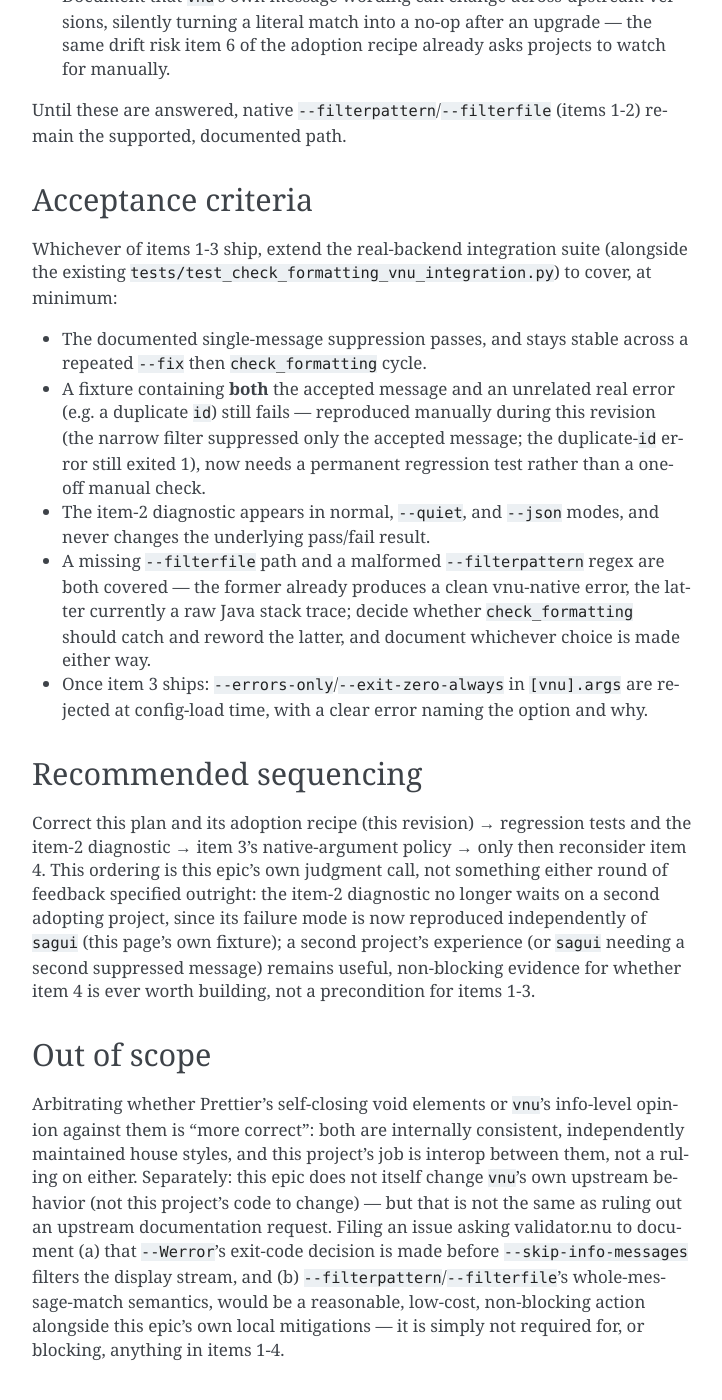
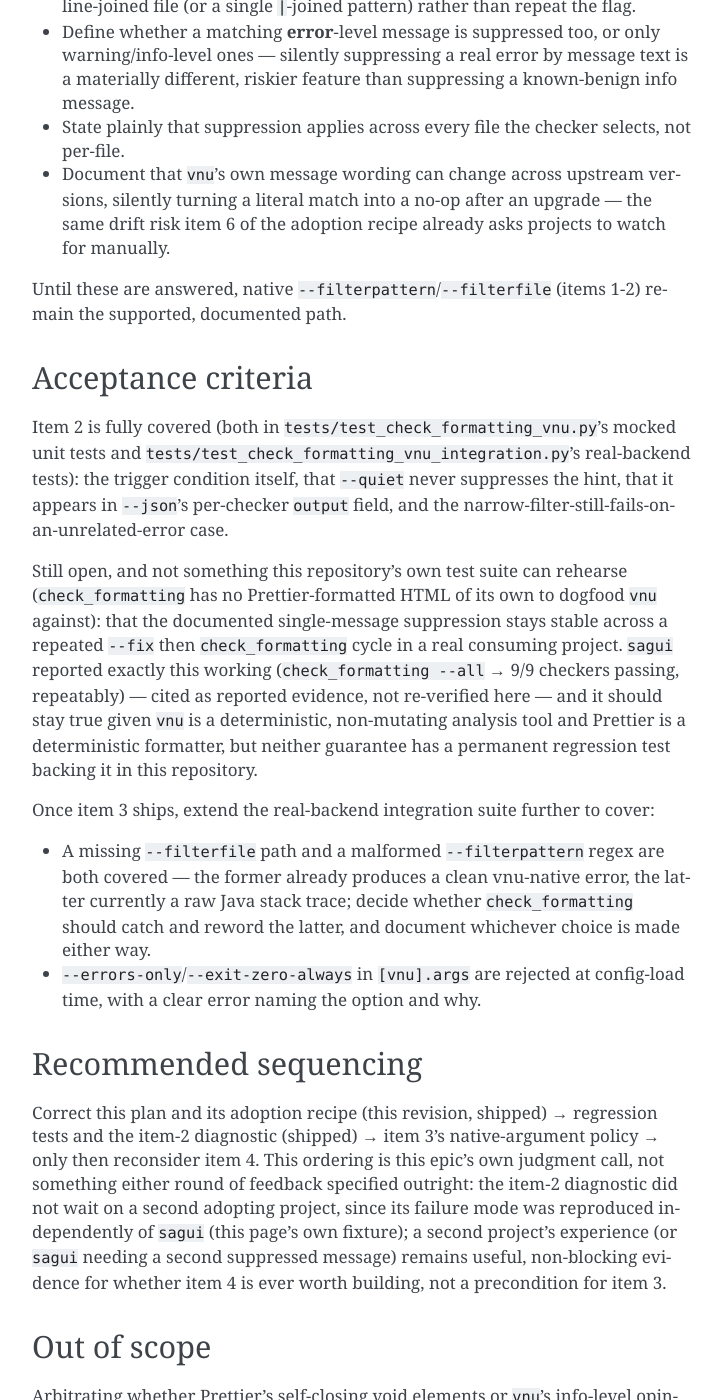
Before and after one commit to dememax/check_formatting, a Sphinx documentation site: the page built from docs/roadmap/vnu-message-suppression-ergonomics.rst, in a window 1280 px wide and 1400 px high, scrolled down 9658 px. Shown: the whole window, without its empty margins (388-1110 px from the left). Built offline with Sphinx 7.4.7, drawn with Linux system fonts in a browser that asks for light colours; some of the changed text lies outside the part shown.

Commit message:
docs(roadmap): mark vnu items 1-2 shipped, drop the capture-merged detour
Item 2 turned out simpler than scoped: the trigger condition only needs
the exit code _check_vnu already has and the args it already receives,
not vnu's own output text, so capturing via cli._run_capture_merged was
never actually needed. Updates the epic's status, acceptance-criteria,
and sequencing sections to match what shipped.

Co-Authored-By: Claude Sonnet 5 <noreply@anthropic.com>

```diff
--- a/docs/roadmap/vnu-message-suppression-ergonomics.rst
+++ b/docs/roadmap/vnu-message-suppression-ergonomics.rst
@@ -6,8 +6,9 @@
 vnu message-suppression ergonomics
 ####################################
 
-:Status: Proposed. Items 1-3 are ready to implement; item 4 is deferred
-   until its own behavioral contract is settled (see below).
+:Status: Items 1-2 shipped (2026-09-07). Item 3 is ready to implement;
+   item 4 is deferred until its own behavioral contract is settled
+   (see below).
 :Sources: ``~/check_formatting-vnu-cli-feedback.md`` (Claude Code, Sonnet 5,
    written while adopting ``vnu`` in the ``sagui`` project, 2026-09-07);
    a second review by Codex against the installed ``vnu`` backend and this
@@ -370,29 +371,37 @@ code or config-schema change, so no TDD cycle applies — but both copies
 need editing consistently, plus a ``check_formatting``/``check_rst`` pass
 before commit, per this project's own dogfooding rule.
 
-===================================================================
-2. Actionable diagnostic for a hidden vnu failure — ready to ship
-===================================================================
+=============================================================
+2. Actionable diagnostic for a hidden vnu failure — shipped
+=============================================================
 
 Promoted from a stretch idea to initial delivery: the failure mode is
 already reproduced (this page's fixture), so no further adopting project's
 evidence is needed to justify it. Trigger condition, corrected from this
 epic's first draft: ``--skip-info-messages`` present in ``[vnu].args`` *and*
 the check failed — not "output was empty" (Finding 2 above shows
-``--format json`` failures are non-empty). On that condition, append:
+``--format json`` failures are non-empty). On that condition, ``_check_vnu``
+appends:
 
    ``vnu`` exited with status 1. ``--skip-info-messages`` can hide findings
    that still cause failure under ``--Werror``. Remove it to inspect the
    findings; use a targeted message filter for accepted exceptions.
 
-Implementation needs ``_check_vnu`` to capture its own subprocess output
-(e.g. via ``cli._run_capture_merged``, already used by the ``kconfig``
-checker) instead of relying only on the outer dispatch's buffering, so it
-can inspect the exit code and append the hint. As established above, this
-does not change what the user sees in terms of live vs. batched output —
-everything is already batched — so the remaining work is a normal,
-testable adapter change: preserve the real failure status, show the hint
-under ``--quiet`` too, and include it in the ``--json`` result payload.
+Simpler than this epic's first draft assumed: the trigger condition needs
+only the exit code ``_check_vnu`` already has from ``cli._run`` and the
+configured ``args`` it already receives as a parameter — nothing about
+``vnu``'s own output text. Capturing that subprocess's output internally
+(e.g. via ``cli._run_capture_merged``) turned out unnecessary; the earlier
+draft only reached for it because an earlier, discarded version of the
+trigger condition inspected output emptiness. Shipped as a plain,
+unconditional ``print()`` alongside the existing ``_run`` call — the same
+pattern already used for the missing-backend ``ERROR:`` line — so it
+survives ``--quiet`` and reaches the ``--json`` result's captured output
+for free, without any dispatch-level plumbing change. Covered by
+``tests/test_check_formatting_vnu.py`` (mocked trigger-condition unit
+tests) and ``tests/test_check_formatting_vnu_integration.py`` (the hidden
+failure and the narrow-filter-still-fails-on-a-real-error acceptance
+criteria, both against the real backend).
 
 ==================================================================
 3. Native-argument policy: reject validation-weakening overrides
@@ -455,41 +464,48 @@ Until these are answered, native ``--filterpattern``/``--filterfile``
 Acceptance criteria
 *********************
 
-Whichever of items 1-3 ship, extend the real-backend integration suite
-(alongside the existing ``tests/test_check_formatting_vnu_integration.py``)
-to cover, at minimum:
+Item 2 is fully covered (both in ``tests/test_check_formatting_vnu.py``'s
+mocked unit tests and ``tests/test_check_formatting_vnu_integration.py``'s
+real-backend tests): the trigger condition itself, that ``--quiet`` never
+suppresses the hint, that it appears in ``--json``'s per-checker ``output``
+field, and the narrow-filter-still-fails-on-an-unrelated-error case.
 
-* The documented single-message suppression passes, and stays stable
-  across a repeated ``--fix`` then ``check_formatting`` cycle.
-* A fixture containing **both** the accepted message and an unrelated real
-  error (e.g. a duplicate ``id``) still fails — reproduced manually during
-  this revision (the narrow filter suppressed only the accepted message;
-  the duplicate-``id`` error still exited 1), now needs a permanent
-  regression test rather than a one-off manual check.
-* The item-2 diagnostic appears in normal, ``--quiet``, and ``--json``
-  modes, and never changes the underlying pass/fail result.
+Still open, and not something this repository's own test suite can
+rehearse (``check_formatting`` has no Prettier-formatted HTML of its own to
+dogfood ``vnu`` against): that the documented single-message suppression
+stays stable across a repeated ``--fix`` then ``check_formatting`` cycle in
+a real consuming project. ``sagui`` reported exactly this working
+(``check_formatting --all`` → 9/9 checkers passing, repeatably) — cited as
+reported evidence, not re-verified here — and it should stay true given
+``vnu`` is a deterministic, non-mutating analysis tool and Prettier is a
+deterministic formatter, but neither guarantee has a permanent regression
+test backing it in this repository.
+
+Once item 3 ships, extend the real-backend integration suite further to
+cover:
+
 * A missing ``--filterfile`` path and a malformed ``--filterpattern``
   regex are both covered — the former already produces a clean vnu-native
   error, the latter currently a raw Java stack trace; decide whether
   ``check_formatting`` should catch and reword the latter, and document
   whichever choice is made either way.
-* Once item 3 ships: ``--errors-only``/``--exit-zero-always`` in
-  ``[vnu].args`` are rejected at config-load time, with a clear error
-  naming the option and why.
+* ``--errors-only``/``--exit-zero-always`` in ``[vnu].args`` are rejected
+  at config-load time, with a clear error naming the option and why.
 
 ************************
 Recommended sequencing
 ************************
 
-Correct this plan and its adoption recipe (this revision) → regression
-tests and the item-2 diagnostic → item 3's native-argument policy → only
-then reconsider item 4. This ordering is this epic's own judgment call, not
-something either round of feedback specified outright: the item-2
-diagnostic no longer waits on a second adopting project, since its failure
-mode is now reproduced independently of ``sagui`` (this page's own
-fixture); a second project's experience (or ``sagui`` needing a second
-suppressed message) remains useful, non-blocking evidence for whether item
-4 is ever worth building, not a precondition for items 1-3.
+Correct this plan and its adoption recipe (this revision, shipped) →
+regression tests and the item-2 diagnostic (shipped) → item 3's
+native-argument policy → only then reconsider item 4. This ordering is
+this epic's own judgment call, not something either round of feedback
+specified outright: the item-2 diagnostic did not wait on a second
+adopting project, since its failure mode was reproduced independently of
+``sagui`` (this page's own fixture); a second project's experience (or
+``sagui`` needing a second suppressed message) remains useful, non-blocking
+evidence for whether item 4 is ever worth building, not a precondition for
+item 3.
 
 **************
 Out of scope
```
